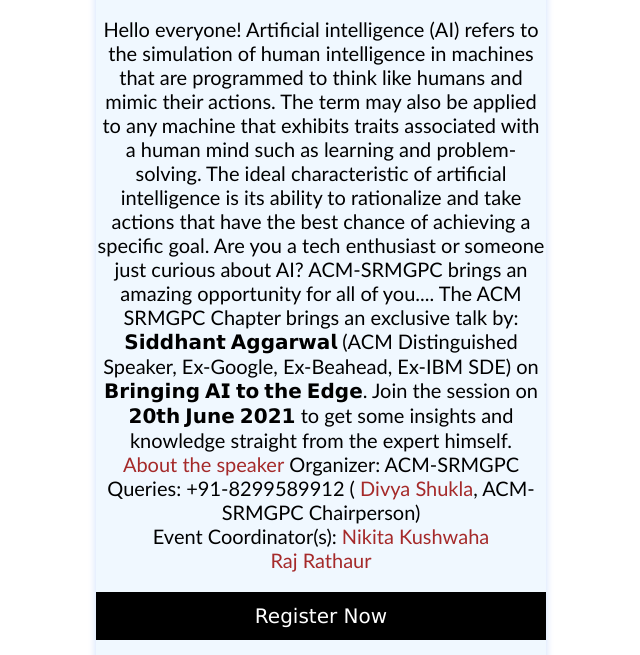
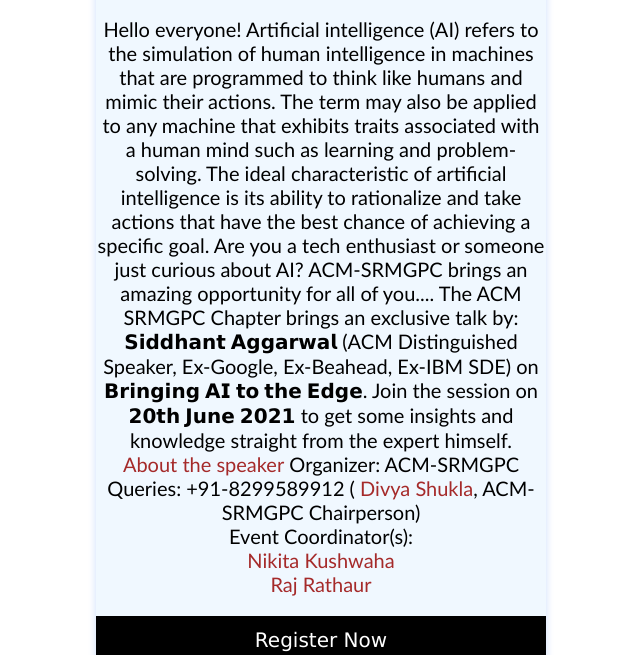
Before and after one commit to acmsrmgpc/acmsrmgpc.github.io, a plain HTML site: page index.html in a window 1280 px wide. Shown: the part 565-1220 px from the top of the page, without its empty margins (319-959 px from the left). Drawn offline with Linux system fonts and the light colour scheme.

Commit message:
Update index.html

```diff
--- a/index.html
+++ b/index.html
@@ -125,7 +125,7 @@
 
           Queries: +91-8299589912 ( <a href= "https://www.linkedin.com/divyashukla23" class="speaker">Divya Shukla</a>, ACM-SRMGPC Chairperson) <br>
 
-           Event Coordinator(s):
+           Event Coordinator(s): <br>
           <a href= "https://www.linkedin.com/in/nikita-kushwaha-15092002/" class="speaker">Nikita Kushwaha</a> <br>
           <a href= "https://www.linkedin.com/in/raj-rathaur-984604155/" class="speaker">Raj Rathaur</a>
 
```
